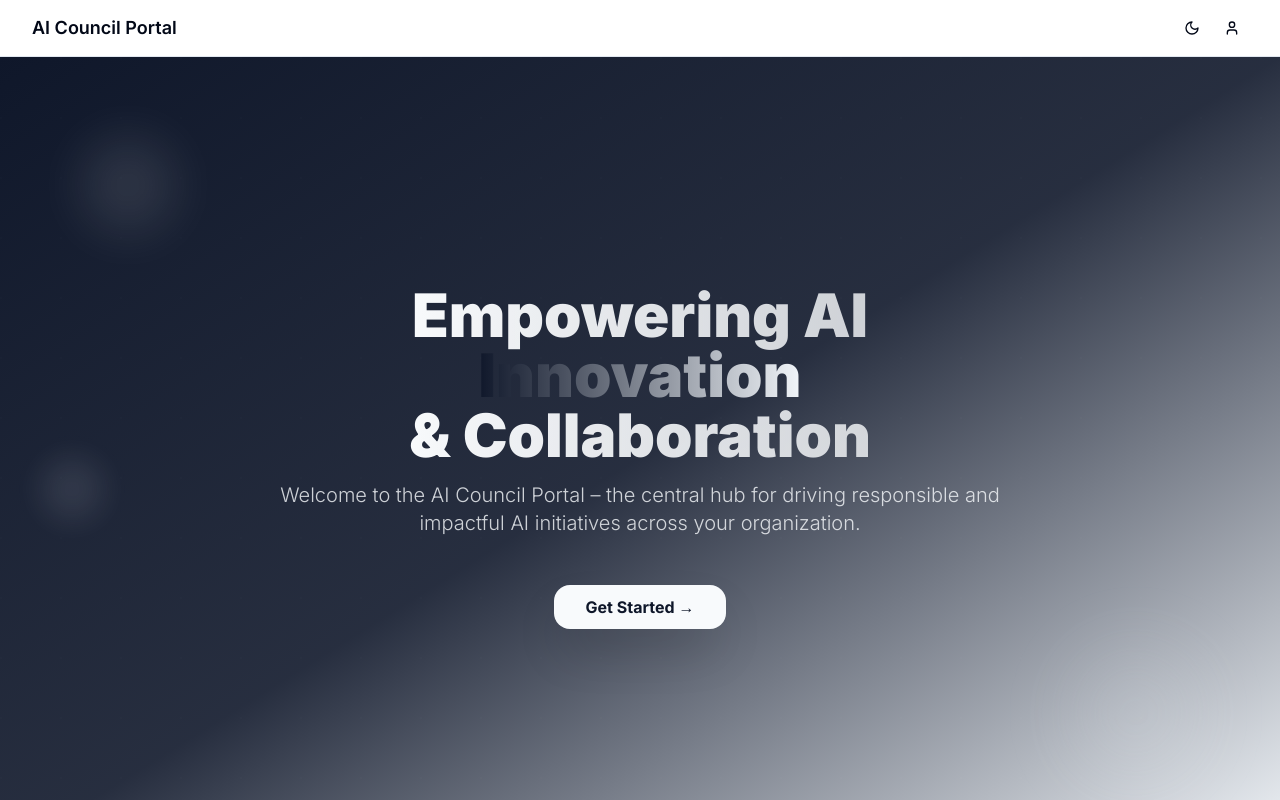
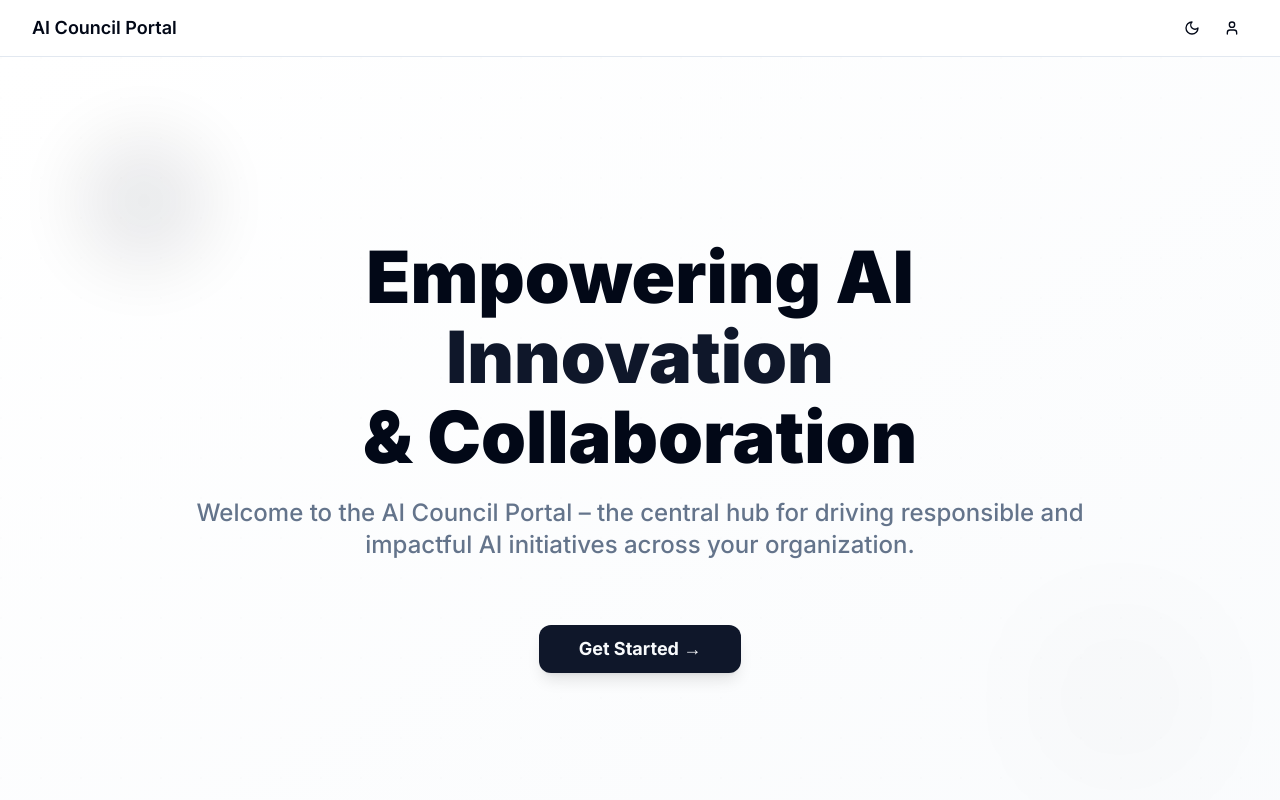
Before and after one commit to LostZoro56/council-ai-craft, a React (Vite) app: page / in a window 1280 px wide. Shown: the top 800 px of the page. Built offline with nearby package versions, Linux system fonts and the light colour scheme.

Commit message:
Fix: Improve landing page visibility
Adjusted landing page elements for better visibility, ensuring the content, especially "Innovation," is clearly displayed and adheres to the application's theme.

```diff
--- a/src/components/HeroSection.tsx
+++ b/src/components/HeroSection.tsx
@@ -8,48 +8,44 @@ interface HeroSectionProps {
 
 const HeroSection = ({ onGetStarted }: HeroSectionProps) => {
   return (
-    <section className="relative min-h-screen flex items-center justify-center overflow-hidden">
-      {/* Background with animated gradients */}
-      <div className="absolute inset-0 bg-gradient-to-br from-primary via-primary/90 to-accent">
-        <div className="absolute inset-0 opacity-10">
-          <div className="absolute inset-0" style={{
-            backgroundImage: `radial-gradient(circle at 1px 1px, rgba(255,255,255,0.1) 1px, transparent 0)`,
-            backgroundSize: '60px 60px'
-          }} />
-        </div>
+    <section className="relative min-h-screen flex items-center justify-center overflow-hidden bg-gradient-to-br from-background via-muted/20 to-muted/40">
+      {/* Background pattern */}
+      <div className="absolute inset-0 opacity-5">
+        <div className="absolute inset-0" style={{
+          backgroundImage: `radial-gradient(circle at 1px 1px, rgba(0,0,0,0.15) 1px, transparent 0)`,
+          backgroundSize: '40px 40px'
+        }} />
       </div>
 
       {/* Floating elements */}
-      <div className="absolute top-20 left-20 w-24 h-24 bg-primary-foreground/10 rounded-full blur-xl animate-pulse" />
-      <div className="absolute bottom-20 right-20 w-32 h-32 bg-accent/20 rounded-full blur-2xl animate-pulse" style={{ animationDelay: '1s' }} />
-      <div className="absolute top-1/2 left-10 w-16 h-16 bg-accent/10 rounded-full blur-lg animate-pulse" style={{ animationDelay: '2s' }} />
+      <div className="absolute top-20 left-20 w-32 h-32 bg-primary/10 rounded-full blur-2xl animate-pulse" />
+      <div className="absolute bottom-20 right-20 w-40 h-40 bg-primary/5 rounded-full blur-3xl animate-pulse" style={{ animationDelay: '1s' }} />
+      <div className="absolute top-1/2 left-10 w-24 h-24 bg-primary/8 rounded-full blur-xl animate-pulse" style={{ animationDelay: '2s' }} />
 
-      <div className="relative z-10 max-w-5xl mx-auto px-6 text-center text-primary-foreground">
-        <div className="space-y-6">
-          <div className="space-y-4">
-            <h1 className="hero-title text-4xl md:text-6xl font-black leading-tight">
-              <span className="bg-gradient-to-r from-primary-foreground to-primary-foreground/80 bg-clip-text text-transparent">
+      <div className="relative z-10 max-w-6xl mx-auto px-6 text-center">
+        <div className="space-y-8">
+          <div className="space-y-6">
+            <h1 className="hero-title text-5xl md:text-7xl font-black leading-tight text-foreground">
+              <span className="block">
                 Empowering AI
               </span>
-              <br />
-              <span className="bg-gradient-to-r from-accent-foreground to-accent bg-clip-text text-transparent">
+              <span className="block text-primary mt-2">
                 Innovation
               </span>
-              <br />
-              <span className="bg-gradient-to-r from-primary-foreground to-primary-foreground/80 bg-clip-text text-transparent">
+              <span className="block mt-2">
                 & Collaboration
               </span>
             </h1>
-            <p className="hero-subtitle text-lg md:text-xl text-primary-foreground/80 max-w-3xl mx-auto leading-relaxed font-light">
+            <p className="hero-subtitle text-xl md:text-2xl text-muted-foreground max-w-4xl mx-auto leading-relaxed font-medium">
               Welcome to the AI Council Portal – the central hub for driving responsible and impactful AI initiatives across your organization.
             </p>
           </div>
 
-          <div className="pt-6">
+          <div className="pt-8">
             <Button
               onClick={onGetStarted}
               size="lg"
-              className="hero-button bg-primary-foreground text-primary hover:bg-primary-foreground/90 text-base px-8 py-4 font-bold rounded-2xl shadow-2xl hover:shadow-3xl transition-all duration-300 transform hover:scale-110 hover:-translate-y-1"
+              className="hero-button bg-primary text-primary-foreground hover:bg-primary/90 text-lg px-10 py-6 font-bold rounded-xl shadow-lg hover:shadow-xl transition-all duration-300 transform hover:scale-105 hover:-translate-y-1"
             >
               Get Started →
             </Button>
```
